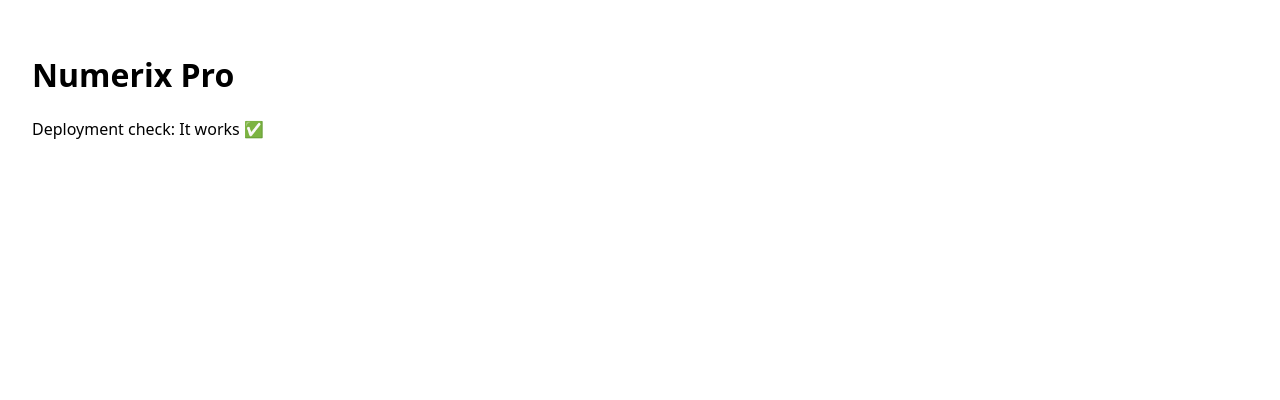
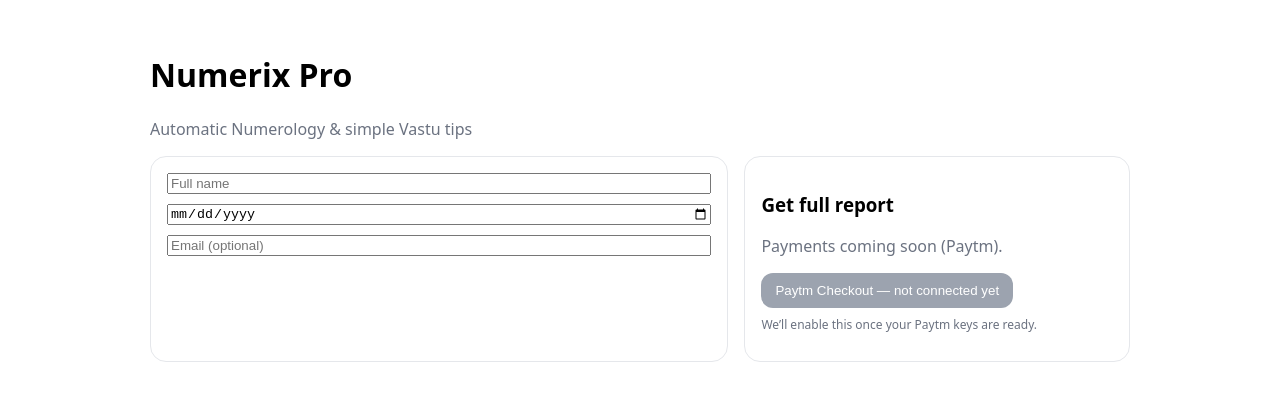
Before and after one commit to maumita30banerjee-932/numerix-pro, a Next.js app: page / in a window 1280 px wide. Shown: the top 400 px of the page. Built offline with nearby package versions, Linux system fonts and the light colour scheme.

Commit message:
Update page.tsx

```diff
--- a/src/app/page.tsx
+++ b/src/app/page.tsx
@@ -1,8 +1,71 @@
+"use client";
+import { useState } from "react";
+
 export default function Home() {
+  // --- simple numerology & vastu (all-in-one file) ---
+  const digitSum = (n:number)=>{ let s=0; while(n>0){s+=n%10; n=Math.floor(n/10);} return s; };
+  const reduce = (n:number)=>{ const m=new Set([11,22,33]); while(n>9 && !m.has(n)) n=digitSum(n); return n; };
+  const lifePath = (dob:string)=>{ const [y,m,d]=dob.split("-").map(Number); return reduce(digitSum(y)+digitSum(m)+digitSum(d)); };
+  const nameNumber = (name:string)=> {
+    const map:Record<string,number>={A:1,B:2,C:3,D:4,E:5,F:6,G:7,H:8,I:9,J:1,K:2,L:3,M:4,N:4,O:7,P:8,Q:1,R:2,S:3,T:4,U:6,V:6,W:6,X:5,Y:1,Z:7};
+    const total = name.toUpperCase().replace(/[^A-Z]/g,"").split("").reduce((s,c)=>s+(map[c]||0),0);
+    return reduce(total);
+  };
+  const tips:Record<number,string>={
+    1:"Leadership—brighten North-East with warm light.",
+    2:"Partnership—keep South-West tidy; calm bedroom colors.",
+    3:"Creativity—place a healthy plant in the East.",
+    4:"Stability—desk facing North; declutter.",
+    5:"Change—keep the center open for movement.",
+    6:"Harmony—family photos in the West; soft tones.",
+    7:"Spiritual—quiet corner in North-West.",
+    8:"Power/finance—keep North clean; fix leaks.",
+    9:"Service—add a small red accent in the South.",
+    11:"Vision—meditation space in the East.",
+    22:"Master builder—strong, clutter-free entrance.",
+    33:"Compassionate teacher—soothing colors in living area."
+  };
+
+  // --- UI state ---
+  const [name, setName] = useState("");
+  const [dob, setDob] = useState("");     // YYYY-MM-DD
+  const [email, setEmail] = useState("");
+  const canCalc = !!name && !!dob;
+  const lp = canCalc ? lifePath(dob) : null;
+  const nn = canCalc ? nameNumber(name) : null;
+
   return (
-    <main style={{padding: 24, fontFamily: 'system-ui'}}>
+    <main style={{maxWidth:980,margin:"0 auto",padding:24,fontFamily:"system-ui"}}>
       <h1>Numerix Pro</h1>
-      <p>Deployment check: It works ✅</p>
+      <p style={{color:"#6b7280"}}>Automatic Numerology & simple Vastu tips</p>
+
+      <div style={{display:"grid",gap:16,gridTemplateColumns:"1.2fr .8fr"}}>
+        <section style={{border:"1px solid #e5e7eb",borderRadius:16,padding:16}}>
+          <div style={{display:"grid",gap:10}}>
+            <input placeholder="Full name" value={name} onChange={e=>setName(e.target.value)} />
+            <input type="date" value={dob} onChange={e=>setDob(e.target.value)} />
+            <input type="email" placeholder="Email (optional)" value={email} onChange={e=>setEmail(e.target.value)} />
+          </div>
+
+          {canCalc && (
+            <div style={{marginTop:16,border:"1px solid #e5e7eb",borderRadius:14,padding:14}}>
+              <h3>Your Core Numbers</h3>
+              <p><b>Life Path:</b> {lp}</p>
+              <p><b>Name Number:</b> {nn}</p>
+              <p>{tips[lp!] || tips[nn!] || "Balance: clean entrance, light & airflow."}</p>
+            </div>
+          )}
+        </section>
+
+        <section style={{border:"1px solid #e5e7eb",borderRadius:16,padding:16}}>
+          <h3>Get full report</h3>
+          <p style={{color:"#6b7280"}}>Payments coming soon (Paytm).</p>
+          <button disabled style={{padding:"10px 14px",borderRadius:12,border:0,background:"#9ca3af",color:"#fff"}}>
+            Paytm Checkout — not connected yet
+          </button>
+          <p style={{marginTop:8,color:"#6b7280",fontSize:12}}>We’ll enable this once your Paytm keys are ready.</p>
+        </section>
+      </div>
     </main>
   );
 }
```
